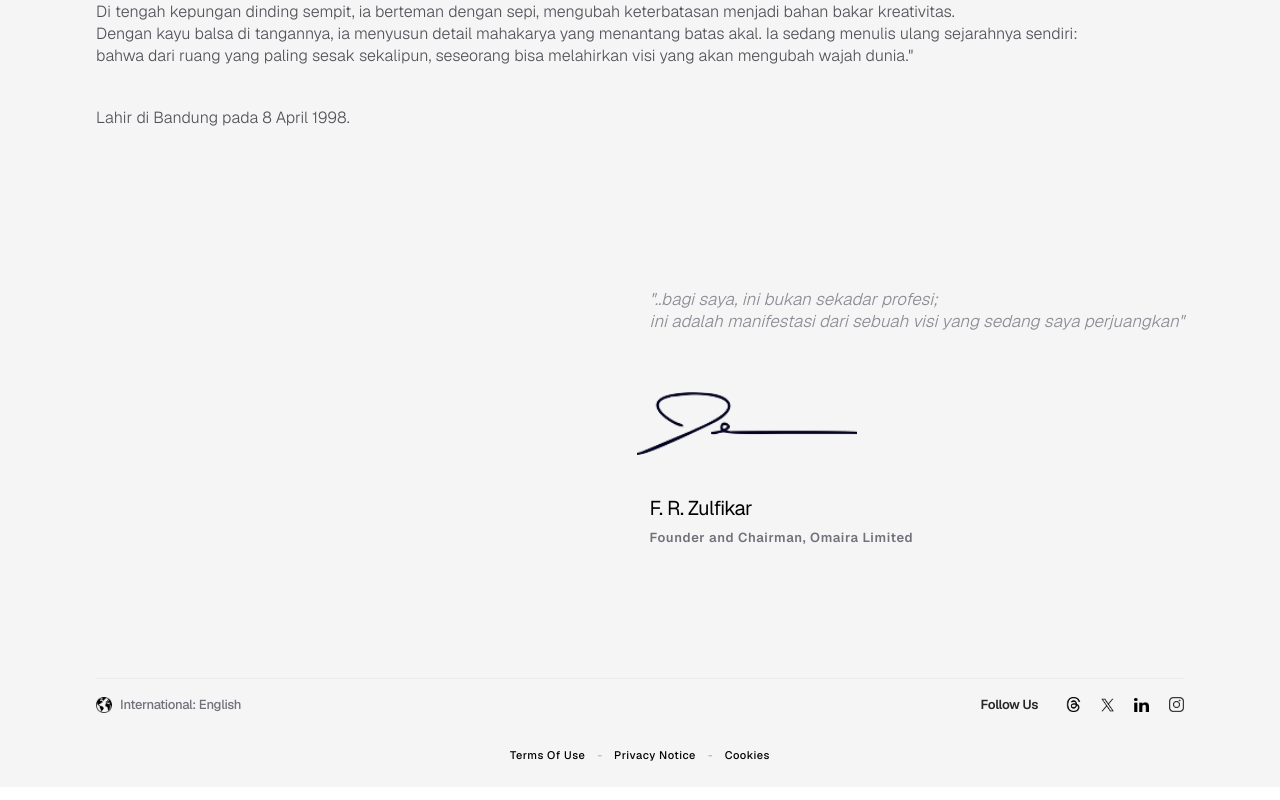
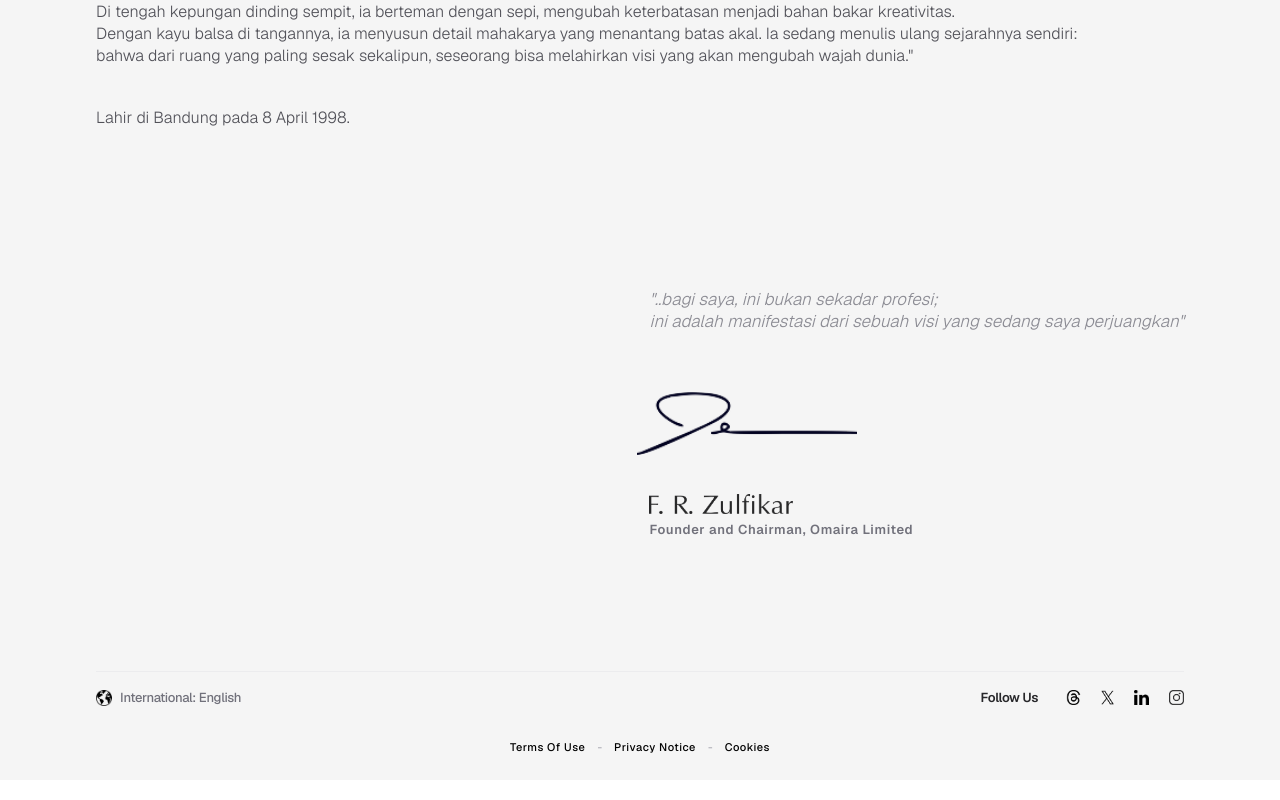
Before and after one commit to karnaufal/fai-portofolio, a Next.js app: page /about in a window 1280 px wide. Shown: the part 3987-4787 px from the top of the page. Built offline with nearby package versions, Linux system fonts and the light colour scheme.

Commit message:
feat: replace signature text with png image in footer

```diff
--- a/app/about/page.tsx
+++ b/app/about/page.tsx
@@ -263,9 +263,13 @@ export default function AboutPage() {
                                     </div>
 
                                     <div className="space-y-1.5 mt-1">
-                                        <p className="text-lg md:text-xl font-normal text-black tracking-tight">
-                                            F. R. Zulfikar
-                                        </p>
+                                        <Image
+                                            src="/signature-frzulfikar.png"
+                                            alt="F. R. Zulfikar Signature"
+                                            width={150}
+                                            height={50}
+                                            className="w-28 md:w-36 h-auto object-contain"
+                                        />
                                         <p className="text-[12px] md:text-[13px] text-zinc-500 font-semibold sentence case tracking-wider">
                                             Founder and Chairman, Omaira Limited
                                         </p>
```
Also changed, not shown: public/icon-tab-fix.png (added), public/signature-frzulfikar.png (added).
